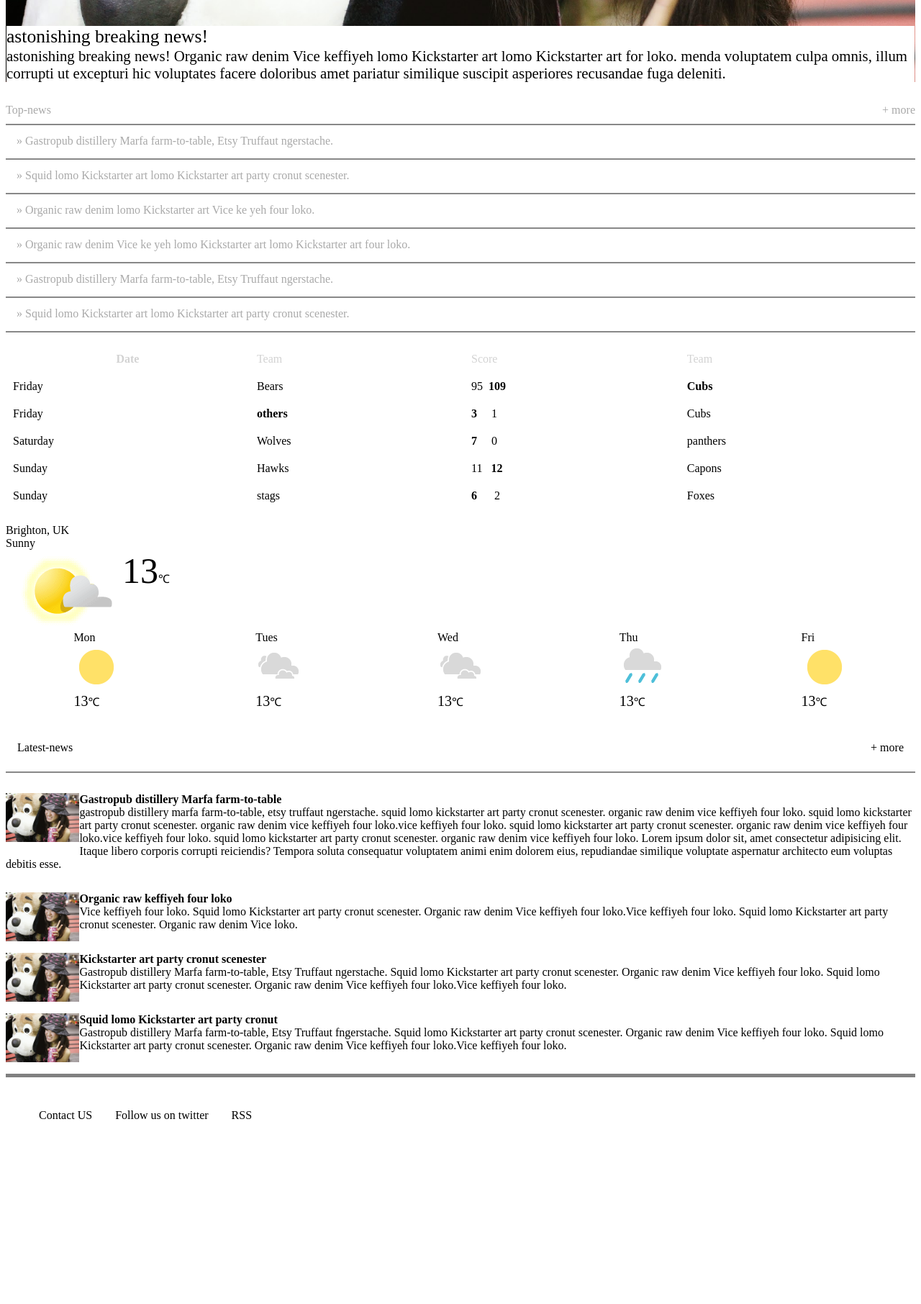
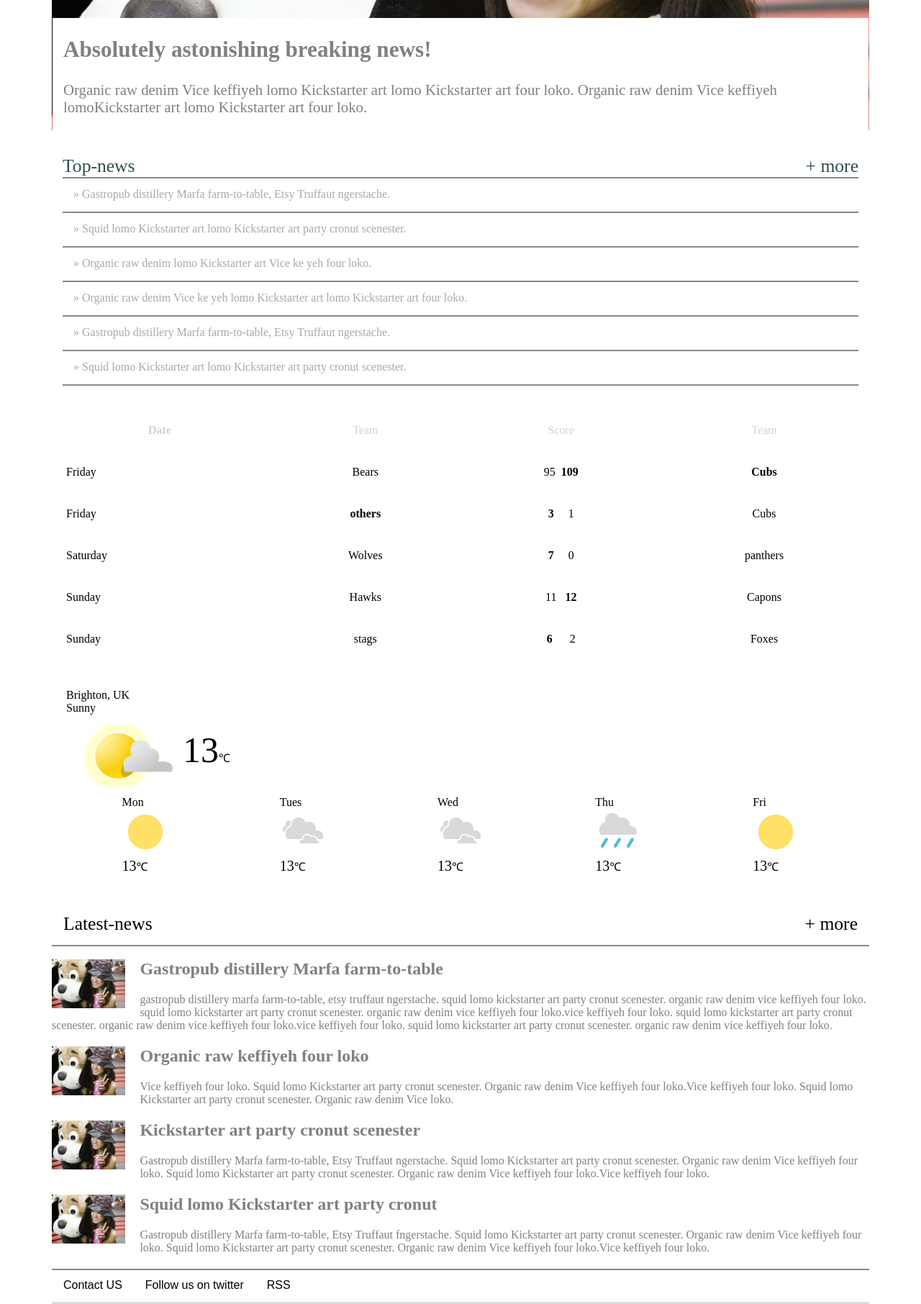
Before and after one commit to kishan2019/Responsive-web-kishan, a plain HTML site: page index.html in a window 1280 px wide. Shown: the part 560-2372 px from the top of the page at 72% size. Before the commit the page ends 2163 px from the top, so only its background shows below. Drawn offline with Linux system fonts and the light colour scheme.

Commit message:
After first Review

```diff
--- a/css/style.css
+++ b/css/style.css
@@ -1,14 +1,19 @@
 .container {
   width: auto;
-  height: 800px;
   align-content: center;
+  padding:8vh;
 }
 
 .myheader {
   display: flex;
   justify-content: start;
-  box-shadow: 0 5px #888888;
+  box-shadow: 0 5px gainsboro;
   padding: 20px 0 20px 0;
+}
+.menu li a {
+  color: gray;
+  font-weight: 500;
+  font-size: large;
 }
 
 .logo {
@@ -22,6 +27,8 @@
   padding: 30px 0 0 50px;
   text-align: center;
 }
+
+
 
 .menu {
 
@@ -59,12 +66,12 @@ text-heading-tablet{
 
 .text-heading {
   background-color: white;
-  color: black;
+  color: gray;
   margin-left: 1px;
   margin-right: 1px;
   width: 100%;
-  /* height: 17vh; */
   font-size: 1.3rem;
+  padding: 0 0 20px 15px;
 
 }
 
@@ -72,11 +79,16 @@ text-heading-tablet{
   margin-bottom: 20px;
   margin-top: 20px;
   color: darkgray;
+  padding: 15px;
 }
 
-.latest-news {
-  margin-bottom: 20px;
+.Latest-news {
   margin-top: 20px;
+  color: gray;
+  padding-bottom: 20px;
+  box-shadow: 0 2px #888888;
+
+
 }
 
 .top-news-heading1 {
@@ -84,7 +96,8 @@ text-heading-tablet{
   justify-content: space-between;
   list-style-type: none;
   box-shadow: 0 2px #888888;
-  padding: 10px 0 10px 0;
+  font-size: 1.6em;
+  color:darkslategray;
 
 }
 
@@ -98,7 +111,7 @@ text-heading-tablet{
 table,
 td,
 th {
-  padding: 10px;
+  padding: 20px;
 }
 
 .table {
@@ -108,10 +121,11 @@ th {
 table {
   border-collapse: collapse;
   width: 100%;
+  text-align: center;
 }
 
 .weather {
-  margin-bottom: 20px;
+   padding: 20px;
 }
 
 .weather-tablet {
@@ -120,22 +134,30 @@ table {
 
 .Latest-news-logo {
   width: 8vw;
+  margin-right: 20px;
+  /* margin-bottom: 20px; */
+}
+
+.temp_view{
+  padding-top: 20px
 }
 
 .latest-margin {
-  margin: 30px 0 30px 0;
+  margin: 20px 0 0 0;
   font-size: 1rem;
 }
 
 .foot {
-  padding: 30px;
   display: flex;
-  border-top: 5px solid gray;
-  box-shadow: 2px #888888;
+  /* border-top: 5px solid gray; */
   list-style-type: none;
+  /* box-shadow: 0 5px #888888; */
+  box-shadow: 0 5px gainsboro;
+  font-family: sans-serif;
+
 }
 
-@media screen and (max-width: 800px) and (min-width:600px) {
+@media screen and (max-width: 900px) and (min-width:600px) {
 
   #doggy-weather {
     display: flex;
--- a/index.html
+++ b/index.html
@@ -36,8 +36,8 @@
 
         <section id="doggyImg">
             <div class="text-heading-tablet text-heading" >
-                <span style="font-size: 1.6rem">astonishing breaking news!</span> <br>astonishing breaking news!
-                Organic raw denim Vice keffiyeh lomo Kickstarter art lomo Kickstarter art for loko. menda voluptatem culpa omnis, illum corrupti ut excepturi hic voluptates facere doloribus amet pariatur similique suscipit asperiores recusandae fuga deleniti.
+                <h1>Absolutely astonishing breaking news!</h1>
+                Organic raw denim Vice keffiyeh lomo Kickstarter art lomo Kickstarter art four loko. Organic raw denim Vice keffiyeh lomoKickstarter art lomo Kickstarter art four loko.
 
             </div>
         </section>
@@ -46,10 +46,10 @@
             <div>Brighton, UK <br style="font-size:10px;">Sunny</div>
             <div style="display: flex">
                 <div id="weather-logo"><img src="images/weather.png" alt="weather"> </div>
-                <div> <span style="font-size:50px">13</span>&#8451; </div>
+                <div style="padding-top:20px"> <span style="font-size:2em; ">13</span>&#8451; </div>
             </div>
 
-            <div style="display: flex; justify-content: space-around">
+            <div style="display: flex;">
                 <div>
                     <div>Mon</div>
                     <div><img src="images/sunny.png" alt="sunny"></div>
@@ -104,31 +104,31 @@
                 <td>Team</td>
             </tr>
             <tr>
-                <td>Friday</td>
+                <td style="text-align: left;">Friday</td>
                 <td>Bears</td>
                 <td>95 &nbsp;<strong>109</strong></td>
                 <td><b>Cubs<b></td>
             </tr>
             <tr>
-                <td>Friday</td>
+                <td style="text-align: left">Friday</td>
                 <td><b>others</b></td>
                 <td><strong>3</strong>&nbsp;&nbsp;&nbsp;&nbsp;&nbsp;1</td>
                 <td>Cubs</td>
             </tr>
             <tr>
-                <td>Saturday</td>
+                <td style="text-align: left">Saturday</td>
                 <td>Wolves</td>
                 <td><strong>7</strong>&nbsp;&nbsp;&nbsp;&nbsp;&nbsp;0</td>
                 <td>panthers</td>
             </tr>
             <tr>
-                <td>Sunday</td>
+                <td style="text-align: left">Sunday</td>
                 <td>Hawks</td>
                 <td>11 &nbsp;&nbsp;<strong>12</strong></td>
                 <td>Capons</td>
             </tr>
             <tr>
-                <td>Sunday</td>
+                <td style="text-align: left"> Sunday</td>
                 <td>stags</td>
                 <td><strong>6</strong>&nbsp;&nbsp;&nbsp;&nbsp; &nbsp;2</td>
                 <td>Foxes</td>
@@ -142,7 +142,7 @@
         <div>Brighton, UK <br style="font-size:10px;">Sunny</div>
         <div style="display: flex">
             <div id="weather-logo"><img src="images/weather.png" alt="weather"> </div>
-            <div> <span style="font-size:50px">13</span>&#8451; </div>
+            <div style="padding-top: 20px;"> <span style="font-size:50px">13</span>&#8451; </div>
         </div>
 
         <div style="display: flex; justify-content: space-around">
@@ -185,15 +185,13 @@
             <div style="float: left;"><img src="images/dog.jpg" class="Latest-news-logo" alt="doggyImg"></div>
             <div>
 
-                <b> Gastropub distillery Marfa farm-to-table</b><br>
-
+                <h2> Gastropub distillery Marfa farm-to-table</h2>
                 gastropub distillery marfa farm-to-table, etsy truffaut ngerstache. squid lomo kickstarter art
                 party cronut scenester. organic raw denim vice keffiyeh four loko. squid lomo kickstarter art party
                 cronut scenester. organic raw denim vice keffiyeh four loko.vice keffiyeh four loko. squid lomo
                 kickstarter art party cronut scenester. organic raw denim vice keffiyeh four loko.vice keffiyeh
                 four loko. squid lomo kickstarter art party cronut scenester. organic raw denim vice keffiyeh four
-                loko. Lorem ipsum dolor sit, amet consectetur adipisicing elit. Itaque libero corporis corrupti reiciendis? Tempora soluta consequatur voluptatem animi enim dolorem eius, repudiandae similique voluptate aspernatur architecto eum voluptas debitis esse.
-
+                loko.
             </div>
         </div>
 
@@ -201,8 +199,7 @@
             <div style="float: left;"><img src="images/dog.jpg" class="Latest-news-logo" alt="doggyImg"></div>
             <div>
 
-                <b> Organic raw keffiyeh four loko</b><br>
-
+                <h2> Organic raw keffiyeh four loko</h2>
                 Vice keffiyeh four loko. Squid lomo Kickstarter art party cronut scenester. Organic raw denim Vice
                 keffiyeh four loko.Vice keffiyeh four loko. Squid lomo Kickstarter art party cronut scenester.
                 Organic raw denim Vice loko.
@@ -214,7 +211,7 @@
             <div style="float: left;"><img src="images/dog.jpg" class="Latest-news-logo" alt="doggyImg"></div>
             <div>
 
-                <b> Kickstarter art party cronut scenester</b><br>
+                <h2> Kickstarter art party cronut scenester</h2>
 
                 Gastropub distillery Marfa farm-to-table, Etsy Truffaut ngerstache. Squid lomo Kickstarter art
                 party cronut scenester. Organic raw denim Vice keffiyeh four loko. Squid lomo Kickstarter art party
@@ -226,7 +223,7 @@
         <div class="latest-margin">
             <div style="float: left;"><img src="images/dog.jpg" class="Latest-news-logo" alt="doggyImg"></div>
             <div>
-                <b>Squid lomo Kickstarter art party cronut</b><br>
+                <h2>Squid lomo Kickstarter art party cronut</h2>
                 Gastropub distillery Marfa farm-to-table, Etsy Truffaut fngerstache. Squid lomo Kickstarter art
                 party cronut scenester. Organic raw denim Vice keffiyeh four loko. Squid lomo Kickstarter art party
                 cronut scenester. Organic raw denim Vice keffiyeh four loko.Vice keffiyeh four loko.
@@ -234,11 +231,11 @@
         </div>
     </section>
 
-    <footer class="foot">
+    <section class="foot">
         <li><a href="#">Contact US</a></li>
         <li><a href="#">Follow us on twitter</a></li>
         <li><a href="#">RSS</a></li>
-    </footer>
+    </section>
 
 </body>
 
```
